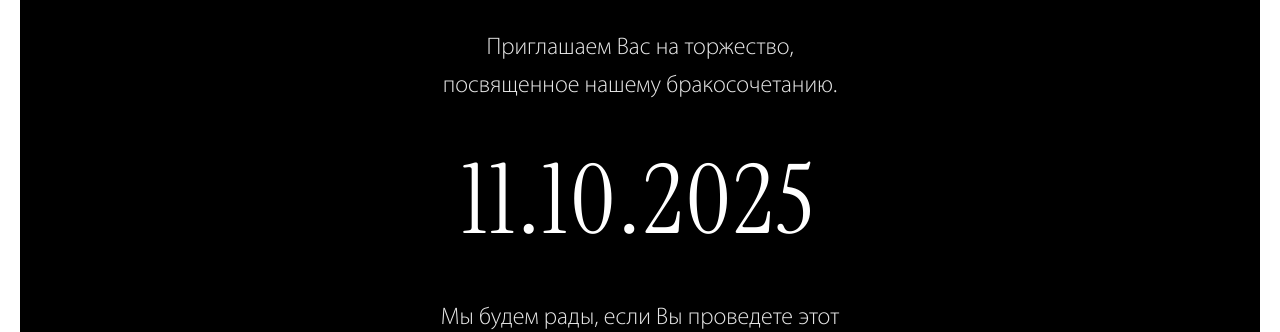
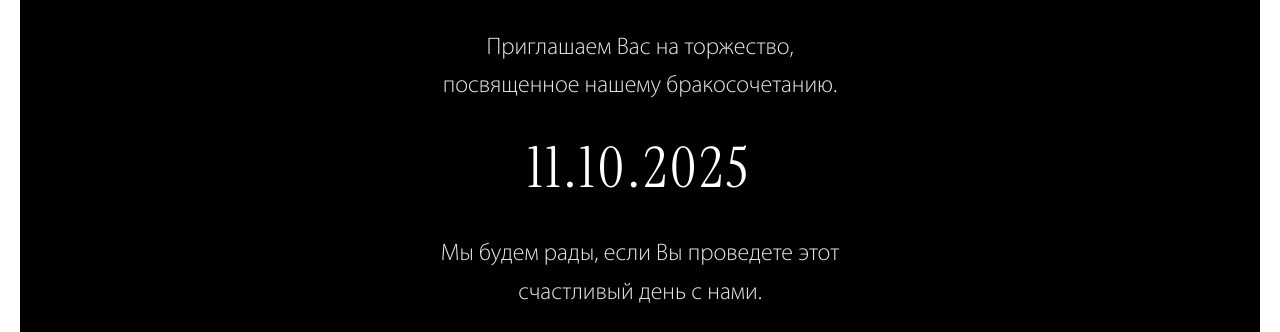
Before and after one commit to HaarDD/wedding-nikita-kristina, a plain HTML site: page index.html in a window 1280 px wide. Shown: the part 1115-1447 px from the top of the page. Drawn offline with Linux system fonts and the light colour scheme.

Commit message:
fix: invitation date

```diff
--- a/style.css
+++ b/style.css
@@ -482,7 +482,7 @@ body {
 
 .invitation-date {
     font-family: var(--font-display);
-    font-size: clamp(3rem, 12vw, 6rem);
+    font-size: clamp(2rem, 12vw, 3.5rem);
     font-weight: 400;
     margin: 10px 0;
     letter-spacing: 4px;
```
